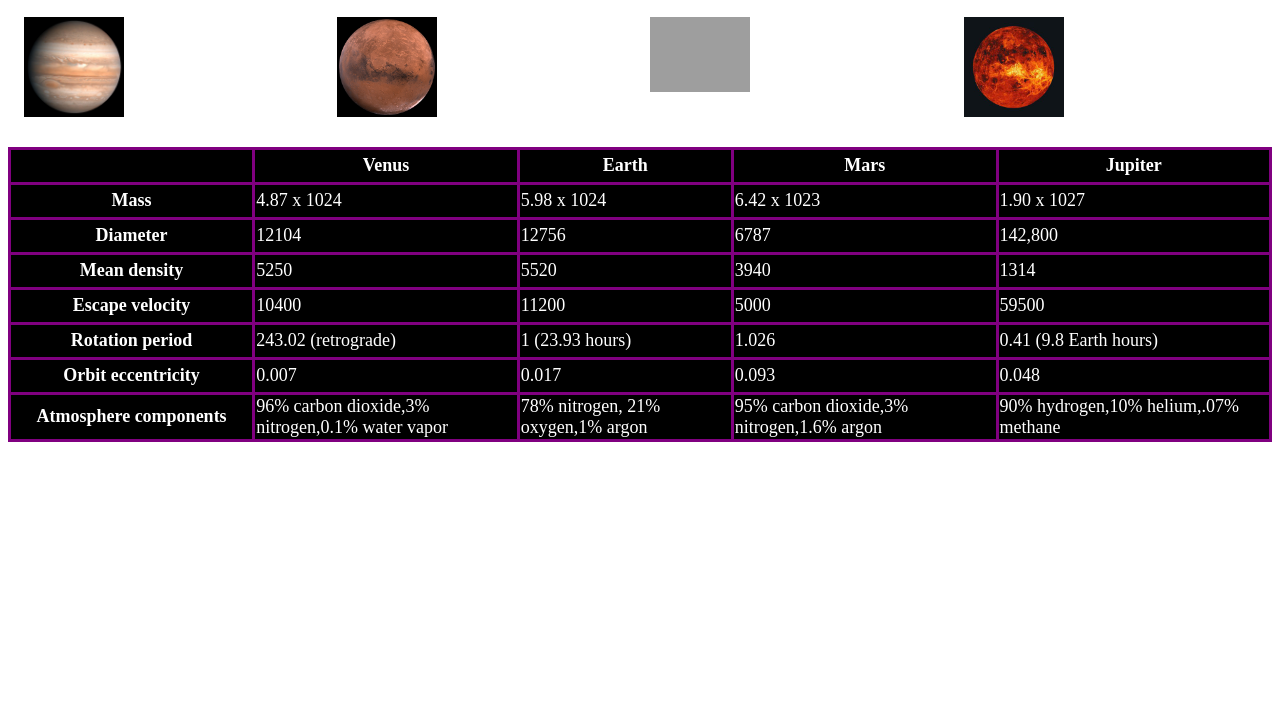
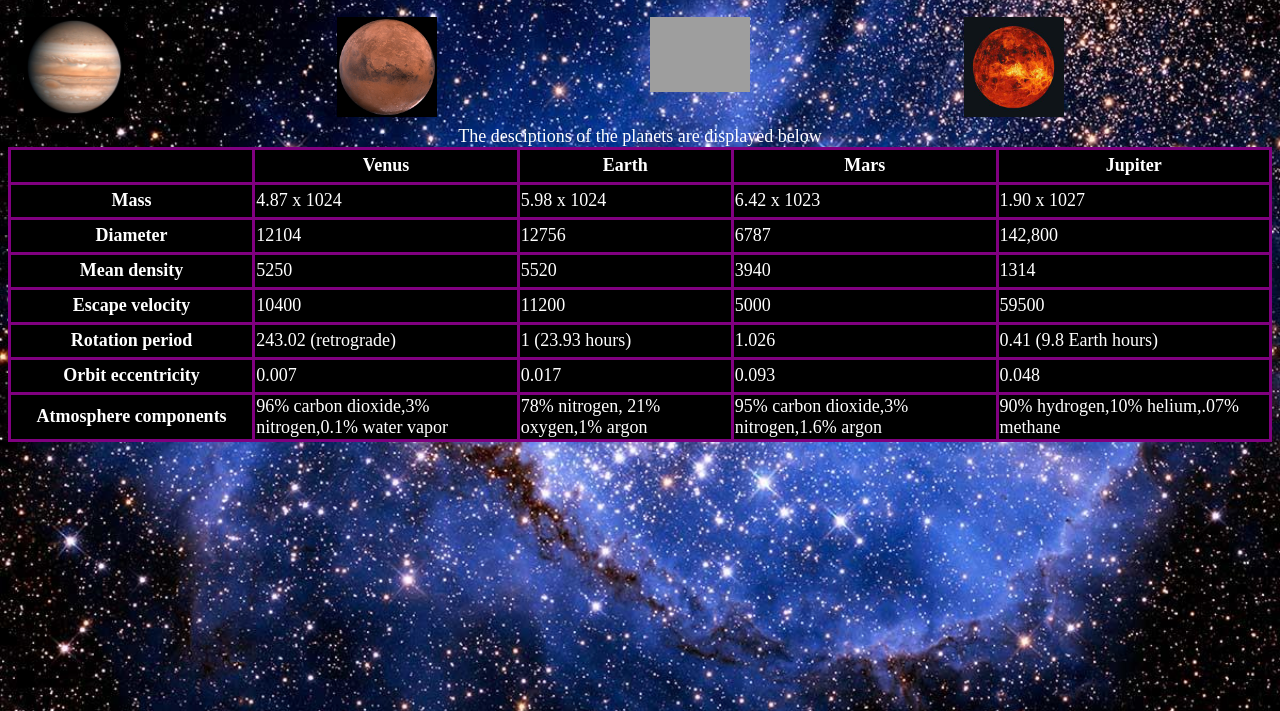
Before and after one commit to bolortuya/lab-5, a plain HTML site: page index.html in a window 1280 px wide. Shown: the part 89-800 px from the top of the page. Drawn offline with Linux system fonts and the light colour scheme; grey boxes are pictures that could not be loaded.

Commit message:
add background pic

```diff
--- a/style.css
+++ b/style.css
@@ -6,7 +6,7 @@ h1 {
   font-family: oblique;
 }
 html{
-  background-image: url(galaxy.jpg);
+  background-image: url(pictures/galaxy.jpg);
   background-size: 100% auto;
 }
 .column{
```
